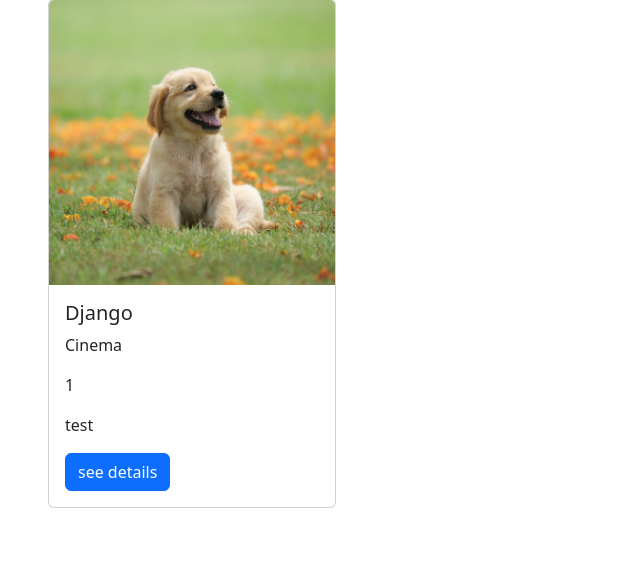
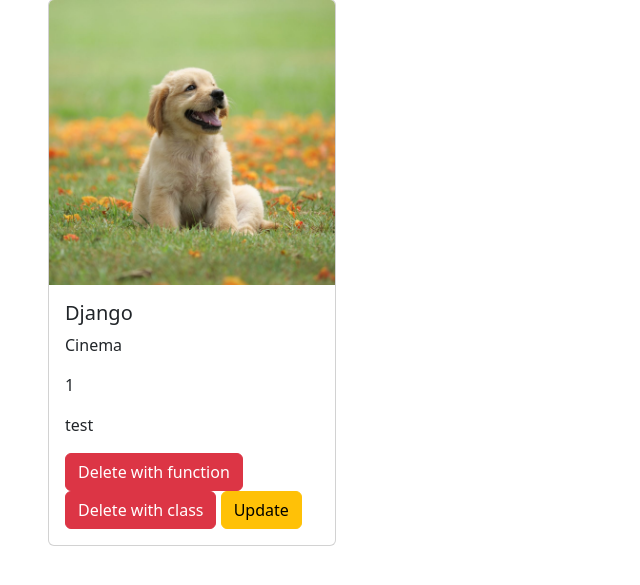
Before and after one commit to mehdybenromdhane/DjangoCS, a Django app: page /event/details/5 in a window 1280 px wide. Shown: the part 161-746 px from the top of the page, without its empty margins (0-640 px from the left). Run offline with Django 4.2, Linux system fonts and the light colour scheme; data comes from the database, SQL or seed files in the repository; both versions use the stored data as it was after the commit; some libraries are stand-ins or nearby versions.

Commit message:
create and read event with functions and classView

```diff
--- a/Event/urls.py
+++ b/Event/urls.py
@@ -10,7 +10,14 @@ urlpatterns = [
     path('display/', DisplayEvents.as_view()),
     path('displayById/<int:pk>',DetailsEvent.as_view()),
     path('add/',addEvent, name="addEvent"),
-    path('addEvent/',AddEventClass.as_view(), name="addEventClass")
+    path('addEvent/',AddEventClass.as_view(), name="addEventClass"),
+    path('delete/<int:idEvent>',deleteEvent, name="delete"),
+
+    path('deleteEvent/<int:pk>', Delete.as_view() , name="deleteEvent"),
+    path('updateEvent/<int:pk>', UpdateEvent.as_view() , name="updateEvent"),
+    path('participer/<int:ide>', participer , name="participer"),
+    path('cancel/<int:ide>', cancel , name="cancel")
+
 
 
 ]
--- a/Event/views.py
+++ b/Event/views.py
@@ -1,9 +1,11 @@
 from django.shortcuts import render,redirect
 
 from .forms import EventForm
-from django.views.generic import ListView,DetailView,CreateView
+from django.views.generic import ListView,DetailView,CreateView,DeleteView,UpdateView
 # Create your views here.
-from .models import Event
+from .models import Event,Participation
+
+from Person.models import Person
 
 def hello(request,name):
 
@@ -15,9 +17,9 @@ def hello(request,name):
 
 def listEvent(request):
 
-#    eventList= Event.objects.all()
+   eventList= Event.objects.all()
 
-   eventList= Event.objects.filter(state=True)
+#    eventList= Event.objects.filter(state=True)
 
    return render(request,"event/list.html",{"events":eventList})
 
@@ -28,7 +30,7 @@ class DisplayEvents(ListView):
 
     def get_queryset(self):
         # eventList= Event.objects.filter(state=True).order_by('-evt_date')
-        eventList= Event.objects.filter(state=True)
+        eventList= Event.objects.all()
 
         return eventList
 
@@ -71,3 +73,59 @@ class AddEventClass(CreateView):
     template_name="event/add.html"
     form_class = EventForm
     success_url= "/list"
+
+
+
+
+class Delete(DeleteView):
+    model=Event
+    template_name="event/delete.html"
+    success_url="/event/list"
+
+
+
+
+class UpdateEvent(UpdateView):
+
+    model=Event
+    form_class=EventForm
+    template_name="event/update.html"
+    success_url= "/event/list/"
+
+
+def deleteEvent(request,idEvent):
+  e1=  Event.objects.get(id=idEvent)
+  if e1:
+      e1.delete()
+      return redirect("list")
+
+
+
+
+def participer(request,ide):
+
+    e1 = Event.objects.get(id=ide)
+    p1 = Person.objects.get(cin=12345888)
+
+    participant = Participation.objects.create(person=p1, event=e1)
+
+    if participant:
+            participant.save()
+            e1.nbr_participant+=1
+            e1.save()
+            return redirect("list")
+
+
+
+def cancel(request,ide):
+
+    e1 = Event.objects.get(id=ide)
+    p1 = Person.objects.get(cin=12345888)
+
+    participant = Participation.objects.filter(person=p1, event=e1)
+
+    if participant:
+            participant.delete()
+            e1.nbr_participant-=1
+            e1.save()
+            return redirect("list")
--- a/Template/event/details.html
+++ b/Template/event/details.html
@@ -14,7 +14,13 @@
       <p class="card-text">{{event.nbr_participant}}</p>
 
       <p class="card-text">{{event.description}}</p>
-      <a href="#" class="btn btn-primary">see details</a>
+
+      <a href="{% url 'delete' event.id %}   " class="btn btn-danger">Delete with function</a>
+
+      <a href="{% url 'deleteEvent' event.id %}   " class="btn btn-danger">Delete with class</a>
+
+      <a href="{% url 'updateEvent' event.id %} " class="btn btn-warning">Update </a>
+
     </div>
   </div>
 </div>
--- a/Template/event/list.html
+++ b/Template/event/list.html
@@ -20,8 +20,13 @@
           <p class="card-text">{{e.description}}</p>
 
           <p class="card-text">{{e.evt_date}}</p>
+          <p class="card-text">Number of participants :{{e.nbr_participant}}</p>
 
           <a href="{% url 'details' e.id %}" class="btn btn-primary">see details</a>
+
+          <a href="{% url 'participer' e.id %}" class="btn btn-info"> Participer</a>
+          <a href="{% url 'cancel' e.id %}" class="btn btn-danger"> Cancel</a>
+
         </div>
       </div>
     {% endfor %}
```
Also changed, not shown: Template/event/delete.html (added, +16 -0 lines), Template/event/update.html (added, +18 -0 lines), db.sqlite3, media/media/Esprit-Logo_w50Mf9X.png (added), media/media/developers-team.png (added), media/media/dog-puppy-on-garden-royalty-free-image-1586966191_F4GF0A3.jpg (added).
